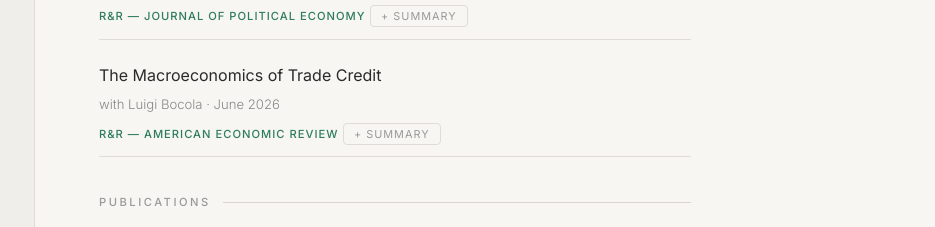
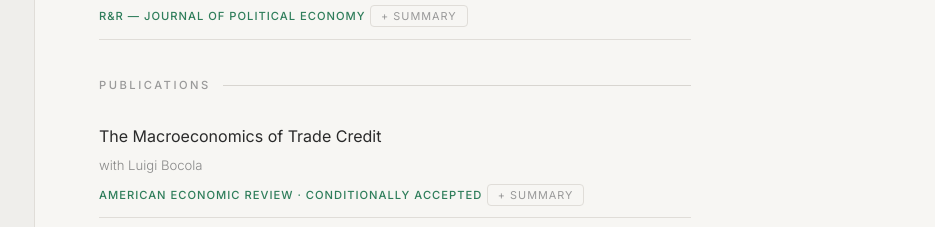
Before and after one commit to gidecon/gidecon.github.io, a plain HTML site: page index.html in a window 1280 px wide. Shown: the part 691-918 px from the top of the page, 345-1280 px from the left. Drawn offline with Linux system fonts and the light colour scheme.

Commit message:
Trade Credit: conditionally accepted at the AER
Co-Authored-By: Claude Opus 5.5 <noreply@anthropic.com>

```diff
--- a/index.html
+++ b/index.html
@@ -769,17 +769,17 @@
         <button class="abstract-btn" onclick="const a = this.parentElement.querySelector('.paper-abstract'); a.classList.toggle('open'); this.textContent = a.classList.contains('open') ? '− Summary' : '+ Summary'">+ Summary</button>
         <div class="paper-abstract">Using Census data, we show that firms with more labor market power respond less to monetary policy. We build a New Keynesian model with heterogeneous oligopsonistic firms and find that the decline in labor market power since the 1980s increased monetary policy's output effects by 10 percent and accounts for 15 percent of the Phillips curve's flattening.</div>
       </div>
-      <div class="paper">
-        <a class="paper-title" href="papers/Trade_Credit.pdf" target="_blank">The Macroeconomics of Trade Credit</a>
-        <div class="paper-meta">with Luigi Bocola &middot; June 2026</div>
-        <div class="paper-status">R&amp;R &mdash; American Economic Review</div>
-        <button class="abstract-btn" onclick="const a = this.parentElement.querySelector('.paper-abstract'); a.classList.toggle('open'); this.textContent = a.classList.contains('open') ? '− Summary' : '+ Summary'">+ Summary</button>
-        <div class="paper-abstract">We develop a micro-founded model of trade credit in which supplier-to-firm financing creates a credit multiplier along production chains. Using Italian data, we find that trade credit substantially amplified the output costs of the Great Recession.</div>
-      </div>
     </section>
 
     <section id="publications">
       <h2>Publications</h2>
+      <div class="paper">
+        <a class="paper-title" href="papers/Trade_Credit.pdf" target="_blank">The Macroeconomics of Trade Credit</a>
+        <div class="paper-meta">with Luigi Bocola</div>
+        <div class="paper-status published">American Economic Review &middot; Conditionally Accepted</div>
+        <button class="abstract-btn" onclick="const a = this.parentElement.querySelector('.paper-abstract'); a.classList.toggle('open'); this.textContent = a.classList.contains('open') ? '− Summary' : '+ Summary'">+ Summary</button>
+        <div class="paper-abstract">We develop a micro-founded model of trade credit in which supplier-to-firm financing creates a credit multiplier along production chains. Using Italian data, we find that trade credit substantially amplified the output costs of the Great Recession.</div>
+      </div>
       <div class="paper">
         <a class="paper-title" href="papers/Bornstein_Entry_Aging.pdf" target="_blank">Entry and Profits in an Aging Economy: The Role of Consumer Inertia</a>
         <div class="paper-status published">Review of Economic Studies &middot; Forthcoming</div>
```
